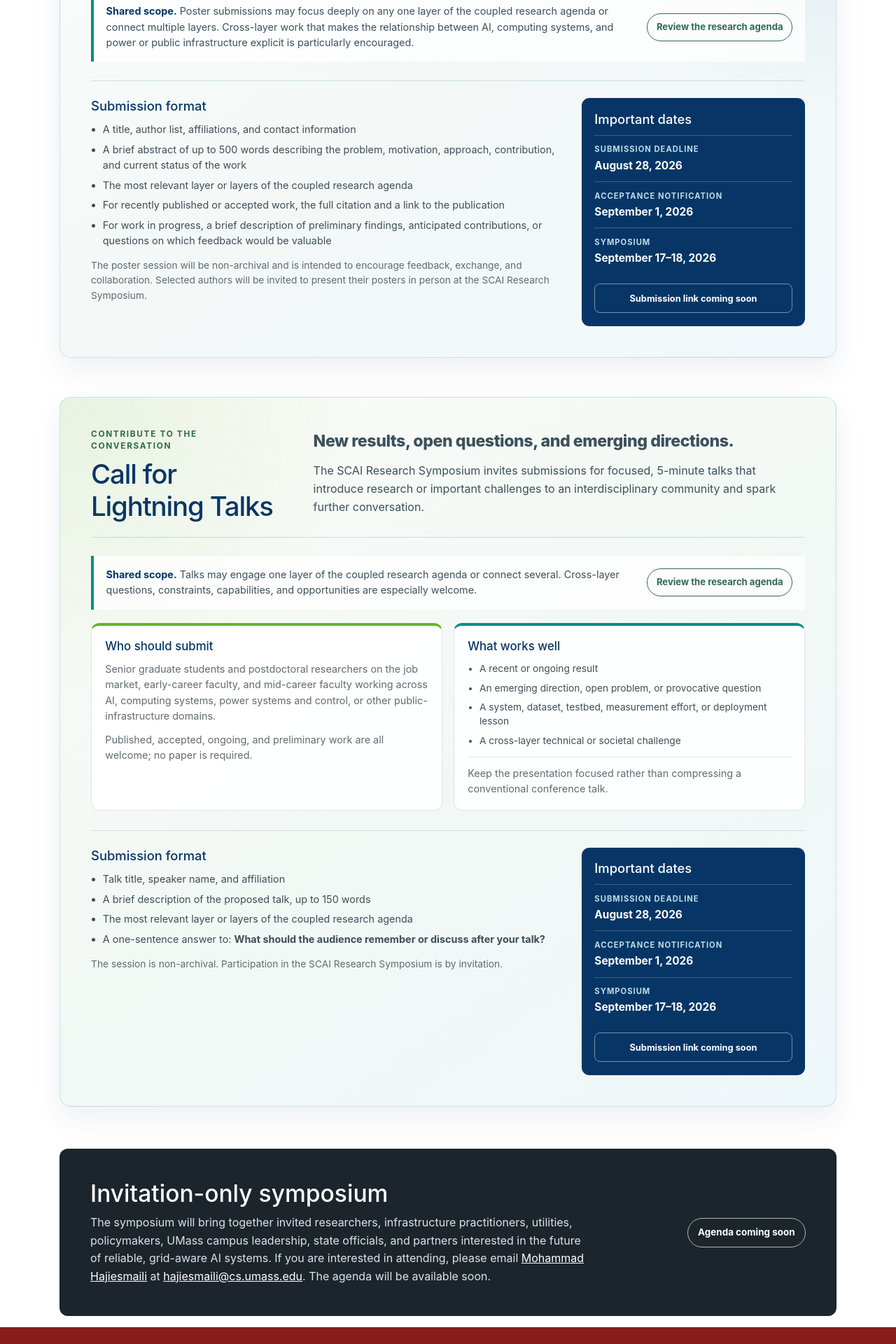
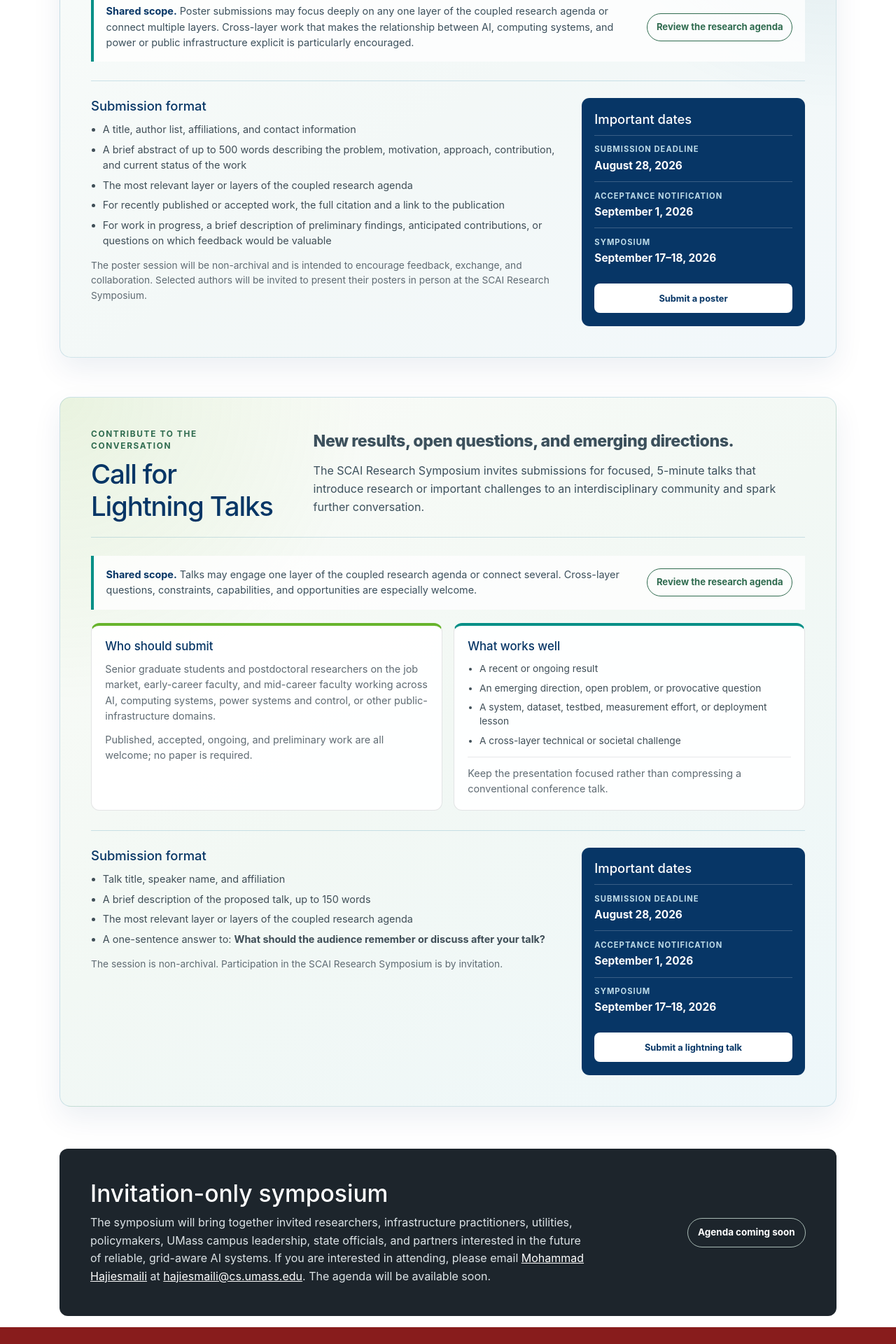
Before and after one commit to umass-solar/umass-solar.github.io, a Jekyll site: the page built from scai-symposium.md, in a window 1280 px wide. Shown: the part 3810-5730 px from the top of the page at 70% size. Built offline with Jekyll 4.4.1, drawn with Linux system fonts in a browser that asks for light colours; some of the changed lines change nothing that is shown.

Commit message:
scai-google-form-update

```diff
--- a/scai-symposium.md
+++ b/scai-symposium.md
@@ -746,7 +746,8 @@
     font-size: 0.96rem;
   }
 
-  .scai-submission-pending {
+  .scai-submission-pending,
+  .scai-submission-link {
     display: block;
     margin-top: 0.85rem;
     padding: 0.65rem 0.8rem;
@@ -756,6 +757,19 @@
     font-size: 0.8rem;
     font-weight: 700;
     text-align: center;
+  }
+
+  .scai-submission-link {
+    background: #fff;
+    color: var(--scai-navy) !important;
+    text-decoration: none;
+  }
+
+  .scai-submission-link:hover,
+  .scai-submission-link:focus {
+    background: #dbeef5;
+    color: var(--scai-navy) !important;
+    text-decoration: none;
   }
 
   .scai-callout {
@@ -1126,7 +1140,7 @@
         <p class="scai-date-item"><span>Submission deadline</span><strong>August 28, 2026</strong></p>
         <p class="scai-date-item"><span>Acceptance notification</span><strong>September 1, 2026</strong></p>
         <p class="scai-date-item"><span>Symposium</span><strong>September 17&ndash;18, 2026</strong></p>
-        <span class="scai-submission-pending">Submission link coming soon</span>
+        <a class="scai-submission-link" href="https://forms.gle/Ayhcj3Z9JGedDrcY9">Submit a poster</a>
       </aside>
     </div>
   </section>
@@ -1184,7 +1198,7 @@
         <p class="scai-date-item"><span>Submission deadline</span><strong>August 28, 2026</strong></p>
         <p class="scai-date-item"><span>Acceptance notification</span><strong>September 1, 2026</strong></p>
         <p class="scai-date-item"><span>Symposium</span><strong>September 17&ndash;18, 2026</strong></p>
-        <span class="scai-submission-pending">Submission link coming soon</span>
+        <a class="scai-submission-link" href="https://forms.gle/YaBgLckyGhicvvGp8">Submit a lightning talk</a>
       </aside>
     </div>
   </section>
```
